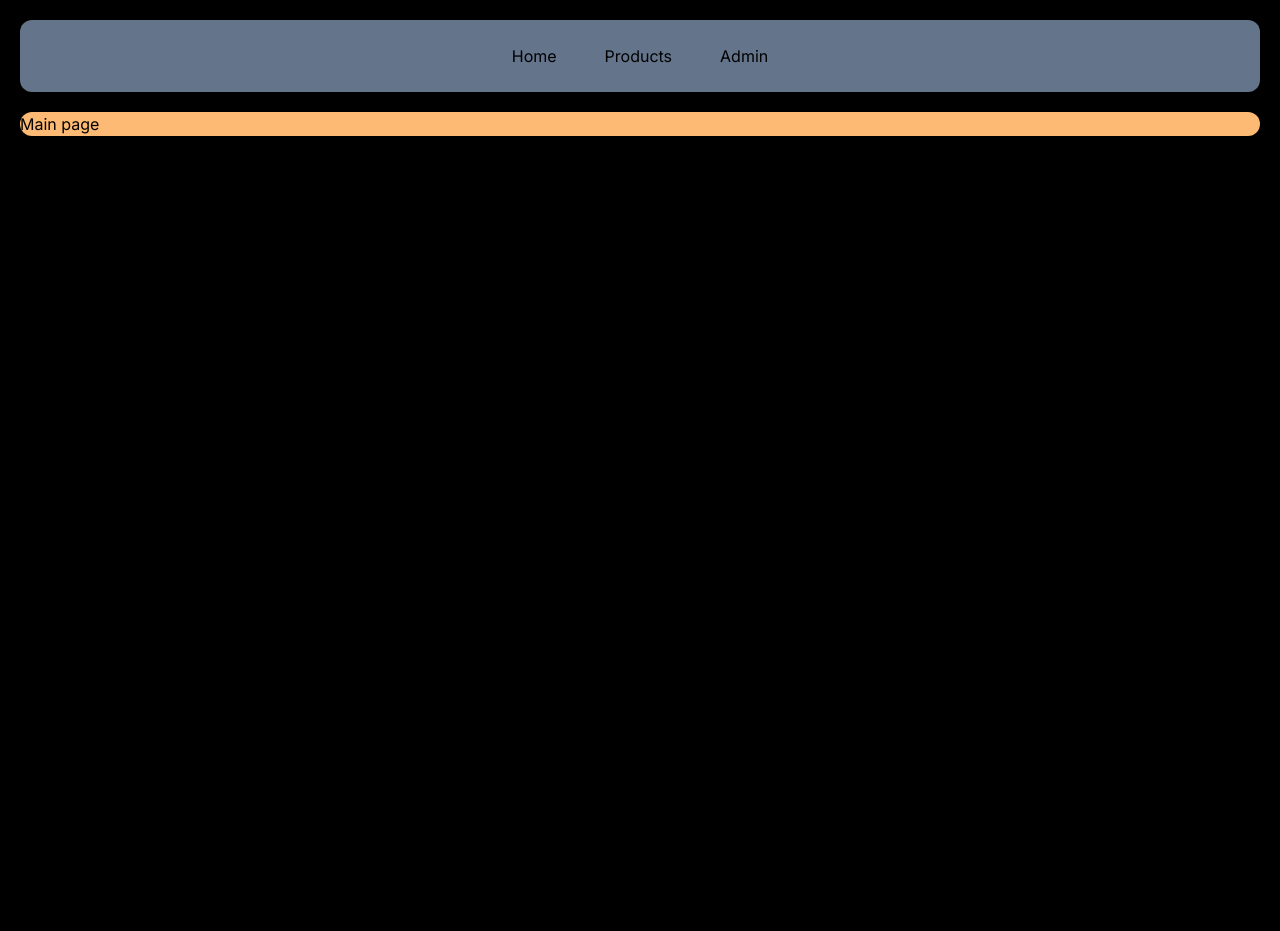
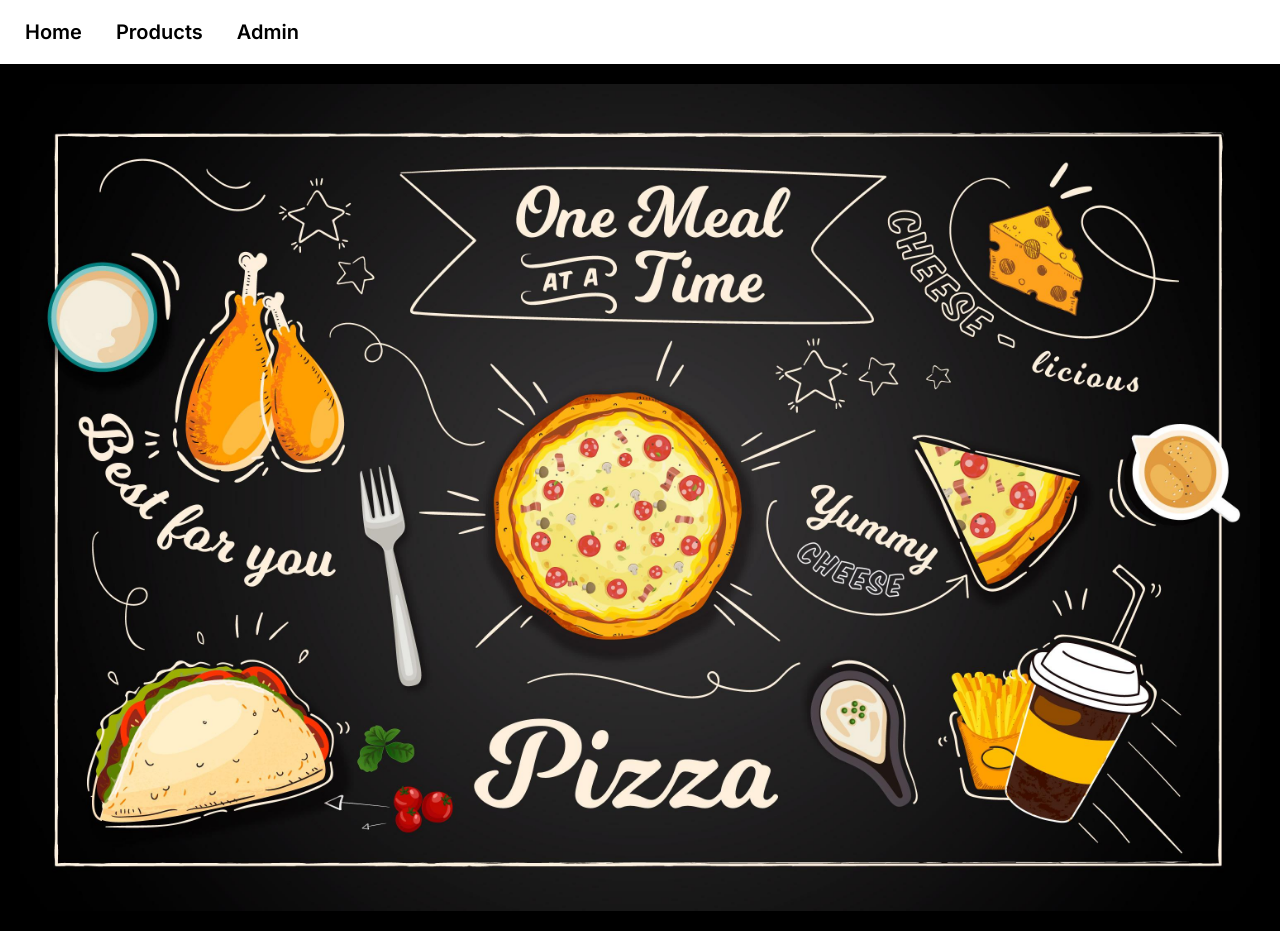
Before and after one commit to Exoalam/atr_demo, a Next.js app: page / in a window 1280 px wide. Before the commit the page ends 800 px from the top, so only its background shows below. Built offline with nearby package versions, Linux system fonts and the light colour scheme.

Commit message:
Basic UI update

```diff
--- a/app/adminpage/ProductcardEditor.tsx
+++ b/app/adminpage/ProductcardEditor.tsx
@@ -19,14 +19,16 @@ const ProductcardEditor = () => {
     }, []);
     return (
         <>
-        <div>{data.map(item => <div key={item.id} className='m-2 p-3 w-[25%] bg-slate-300 flex-col rounded-xl'>
-            <img className='h-[50%] w-[50%] m-auto' src={item.image}/>
-            <br></br>
-            <div className='text-right mr-10 text-black'><b>Product Name: </b><input className='placeholder-black bg-white' type='text' placeholder={item.name}></input></div>
-            <br></br>
-            <div className='text-right mr-10 text-black'><b>Quantity: </b><input className='placeholder-black bg-white' type='text' placeholder={String(item.quantity)}></input></div>
+            <div className='p-2 flex'>{data.map(item => <div className="card w-[15%] h-[10%] bg-base-100 shadow-xl m-2 p-2">
+                <figure><img src={item.image} alt="Shoes" /></figure>
+                <div className="card-body">
+                    <input type="text" placeholder="Type name" className="input input-bordered input-warning w-full max-w-xs" />
+                    <input type="text" placeholder="Type quantity" className="input input-bordered input-warning w-full max-w-xs" />
+                    <div className="card-actions justify-end">
+                        <button className="btn btn-primary">Update</button>
+                    </div>
+                </div>
             </div>)}</div>
-            <button onClick={()=> console.log("hello")}>Update</button>
         </>
      )
 }
--- a/app/adminpage/page.tsx
+++ b/app/adminpage/page.tsx
@@ -4,7 +4,6 @@ import ProductcardEditor from './ProductcardEditor'
 const adminpage = () => {
   return (
     <>
-    <div className='p-7 text-5xl m-3 bg-slate-600 text-fuchsia-600 text-center'>adminpage</div>
     <ProductcardEditor/>
     </>
 
--- a/app/navigationbar.tsx
+++ b/app/navigationbar.tsx
@@ -3,10 +3,10 @@ import React from 'react'
 
 const NavBar = () => {
   return (
-    <div className='flex justify-center m-5 rounded-xl bg-slate-500'>
-        <Link className='m-3 p-3' href='/'>Home</Link>
-        <Link className='m-3 p-3' href='/products'>Products</Link>
-        <Link className='m-3 p-3' href='/adminpage'>Admin</Link>
+    <div className="navbar bg-base-100">
+      <Link className="btn btn-ghost text-xl" href='/'>Home</Link>
+      <Link className="btn btn-ghost text-xl" href='/products'>Products</Link>
+      <Link className="btn btn-ghost text-xl" href='/adminpage'>Admin</Link>
     </div>
   )
 }
--- a/app/page.tsx
+++ b/app/page.tsx
@@ -3,7 +3,7 @@ import Image from 'next/image'
 export default function Home() {
   return (
     <div>
-      Main page
+      <img src='homepage.jpg'/>
     </div>
   )
 }
--- a/app/products/productcard.tsx
+++ b/app/products/productcard.tsx
@@ -4,15 +4,18 @@ const ProductCard = async () => {
     const items = await prisma.items.findMany()
     return (
         <>
-        <div>{items.map(item => <div className='m-2 p-3 w-[25%] bg-slate-300 flex-col rounded-xl'>
-            <img className='h-[50%] w-[50%] m-auto' src={item.image}/>
-            <br></br>
-            <b>Product Name: {item.name}</b>
-            <br></br>
-            <b>Quantity: {item.quantity}</b>
+            <div className='p-2 flex'>{items.map(item => <div className="card w-[15%] h-[10%] bg-base-100 shadow-xl m-2 p-2">
+                <figure><img src={item.image} alt="Shoes" /></figure>
+                <div className="card-body">
+                    <h2 className="card-title">{item.name}</h2>
+                    <p>Quantity: {item.quantity}</p>
+                    <div className="card-actions justify-end">
+                        <button className="btn btn-primary">Buy Now</button>
+                    </div>
+                </div>
             </div>)}</div>
         </>
-     )
+    )
 }
 
 export default ProductCard
```
Also changed, not shown: public/homepage.jpg (added).
